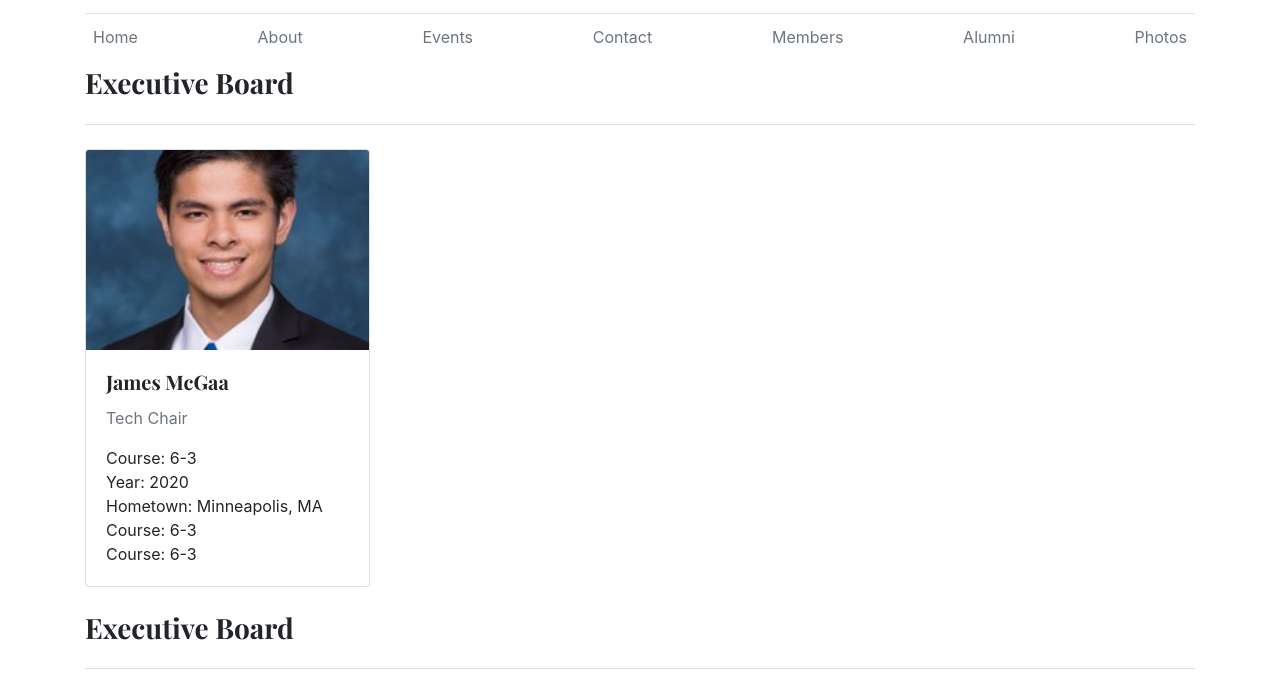
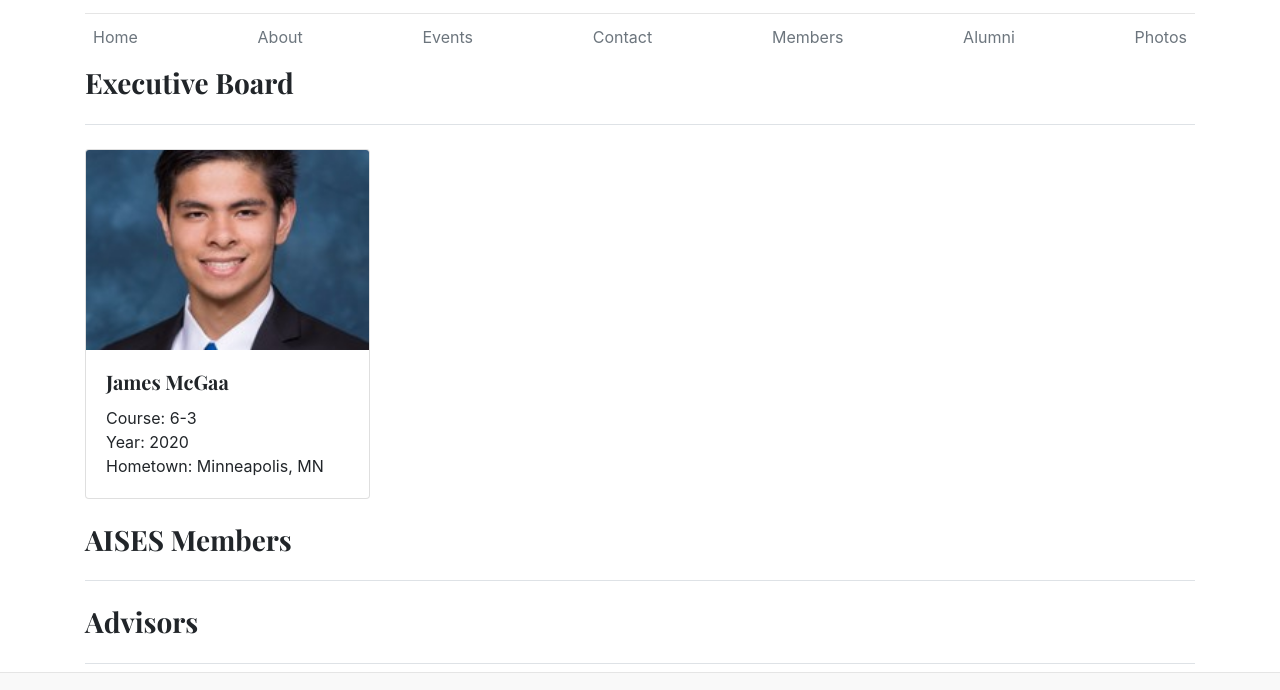
Before and after one commit to athena-mit/mitaises, a plain HTML site: page members.html in a window 1280 px wide. Shown: the part 93-783 px from the top of the page. Drawn offline with nearby package versions, Linux system fonts and the light colour scheme.

Commit message:
Populating members from file

```diff
--- a/members.html
+++ b/members.html
@@ -13,6 +13,9 @@
     <link rel="stylesheet" href="https://stackpath.bootstrapcdn.com/bootstrap/4.5.0/css/bootstrap.min.css"
         integrity="sha384-9aIt2nRpC12Uk9gS9baDl411NQApFmC26EwAOH8WgZl5MYYxFfc+NcPb1dKGj7Sk" crossorigin="anonymous">
     <script src="https://use.fontawesome.com/b2e6d5e0a6.js"></script>
+
+    <script src="members.js"></script>
+    <script src="populate_members.js"></script>
     <style>
         .bd-placeholder-img {
             font-size: 1.125rem;
@@ -50,17 +53,12 @@
         <header class="blog-header py-3">
             <div class="row flex-nowrap justify-content-between align-items-center">
                 <div class="col-4 pt-1">
-                    <!-- <a class="text-muted" href="#">Subscribe</a> -->
                     <img src="AISES_logo.png" alt="MIT AISES logo" height="70px">
                 </div>
                 <div class="col-4 text-center">
                     <a class="blog-header-logo text-dark" href="#">MIT AISES</a>
                 </div>
                 <div class="col-4 d-flex justify-content-end align-items-center">
-                    <!-- <a class="text-muted" href="#" aria-label="Search">
-          <svg xmlns="http://www.w3.org/2000/svg" width="20" height="20" fill="none" stroke="currentColor" stroke-linecap="round" stroke-linejoin="round" stroke-width="2" class="mx-3" role="img" viewBox="0 0 24 24" focusable="false"><title>Search</title><circle cx="10.5" cy="10.5" r="7.5"/><path d="M21 21l-5.2-5.2"/></svg>
-        </a> -->
-                    <!-- <a class="btn btn-sm btn-outline-secondary" href="#">Sign up</a> -->
                     <img src="AISES_Logo_Dream_Color.png" alt="AISES logo" height="70px">
                 </div>
             </div>
@@ -81,76 +79,17 @@
         <h3 class="pb-4 mb-4  border-bottom" id="events">
             Executive Board
         </h3>
+        <div id='board'></div>
 
+        <h3 class="pb-4 mb-4 mt-4  border-bottom">
+            AISES Members
+        </h3>
+        <div id='members'></div>
 
-        <div class="card-deck">
-            <div class="card">
-                <img src="jamesmcgaa.jpeg" class="card-img-top member-card" alt="...">
-                <div class="card-body">
-                    <h5 class="card-title">James McGaa</h5>
-                    <p class="card-text text-muted"> Tech Chair</p>
-                    <p class="card-text">
-
-                        Course: 6-3 <br>
-
-                        Year: 2020 <br>
-
-                        Hometown: Minneapolis, MA <br>
-
-                        Course: 6-3 <br>
-
-                        Course: 6-3
-
-                        </ul>
-                    </p>
-                </div>
-
-            </div>
-
-            <!-- <div class="card">
-                <img src="..." class="card-img-top" alt="...">
-                <div class="card-body">
-                    <h5 class="card-title">Card title</h5>
-                    <p class="card-text">This card has supporting text below as a natural lead-in to additional content.
-                    </p>
-                </div>
-                <div class="card-footer">
-                    <small class="text-muted">Last updated 3 mins ago</small>
-                </div>
-            </div>
-            <div class="card">
-                <img src="..." class="card-img-top" alt="...">
-                <div class="card-body">
-                    <h5 class="card-title">Card title</h5>
-                    <p class="card-text">This is a wider card with supporting text below as a natural lead-in to
-                        additional content. This card has even longer content than the first to show that equal height
-                        action.</p>
-                </div>
-
-            </div>
-            <div class="card">
-                <img src="..." class="card-img-top" alt="...">
-                <div class="card-body">
-                    <h5 class="card-title">Card title</h5>
-                    <p class="card-text">This is a wider card with supporting text below as a natural lead-in to
-                        additional content. This card has even longer content than the first to show that equal height
-                        action.</p>
-                </div>
-
-            </div> -->
-
-        </div>
-
-        <h3 class="pb-4 mb-4 mt-4  border-bottom" id="events">
-            Executive Board
-        </h3>
-
-        <h3 class="pb-4 mt-4  border-bottom" id="events">
+        <h3 class="pb-4 mt-4  border-bottom">
             Advisors
         </h3>
-
-
-
+        <div id='advisors'></div>
     </div>
 
 
--- /dev/null
+++ b/members.js
@@ -0,0 +1,15 @@
+var members_data = {
+    "board": [
+        {
+            "name": "James McGaa",
+            "img_link": "jamesmcgaa.jpeg",
+            "position": "Tech Chair",
+            "bio": ["Course: 6-3",
+               " Year: 2020",
+            "Hometown: Minneapolis, MN"
+            ]
+        },
+
+
+    ]
+}
--- /dev/null
+++ b/populate_members.js
@@ -0,0 +1,62 @@
+window.onload = () => {
+    var board = document.getElementById("board");
+    console.log(members_data.board.length)
+    for(r = 0; r < Math.ceil(members_data.board.length/4); r++){
+        var card_deck = document.createElement("div");
+        card_deck.setAttribute('class', 'card-deck');
+        for(c = 0; c < 4 && 4*r + c < members_data.board.length; c++){
+            var card = make_card(members_data.board[4*r+c])
+            card_deck.appendChild(card);
+        }
+        board.appendChild(card_deck);
+    }
+}
+
+function make_card(member_entry){
+    // Makes a card like this:
+    //
+    // <div class="card">
+    //     <img src="jamesmcgaa.jpeg" class="card-img-top member-card" alt="...">
+    //     <div class="card-body">
+    //         <h5 class="card-title">James McGaa</h5>
+    //         <p class="card-text text-muted"> Tech Chair</p>
+    //         <p class="card-text">
+    //             Course: 6-3 <br>
+    //             Year: 2020 <br>
+    //             Hometown: Minneapolis, MA
+    //         </p>
+    //     </div>
+    // </div>
+
+
+    var card = document.createElement("div");
+    card.setAttribute("class", "card");
+
+    var img = document.createElement("img");
+    img.setAttribute("src", member_entry.img_link);
+    img.setAttribute("class", "card-img-top member-card");
+    card.appendChild(img);
+
+    var body = document.createElement("div");
+    body.setAttribute("class", "card-body");
+    card.appendChild(body);
+
+    var title = document.createElement("h5");
+    title.setAttribute("class", "card-title");
+    title.innerText = member_entry.name;
+    body.appendChild(title);
+
+    if("position" in member_entry){
+        var position = document.createElement("p");
+        position.setAttribute("class", "card-text text-muted");
+        position.innerText = member_entry.position;
+        body.appendChild(title);
+    }
+
+    var bio = document.createElement("p");
+    bio.setAttribute("class", "card-text");
+    bio.innerHTML= member_entry.bio.join("<br>");
+    body.appendChild(bio);
+
+    return card;
+}
```
